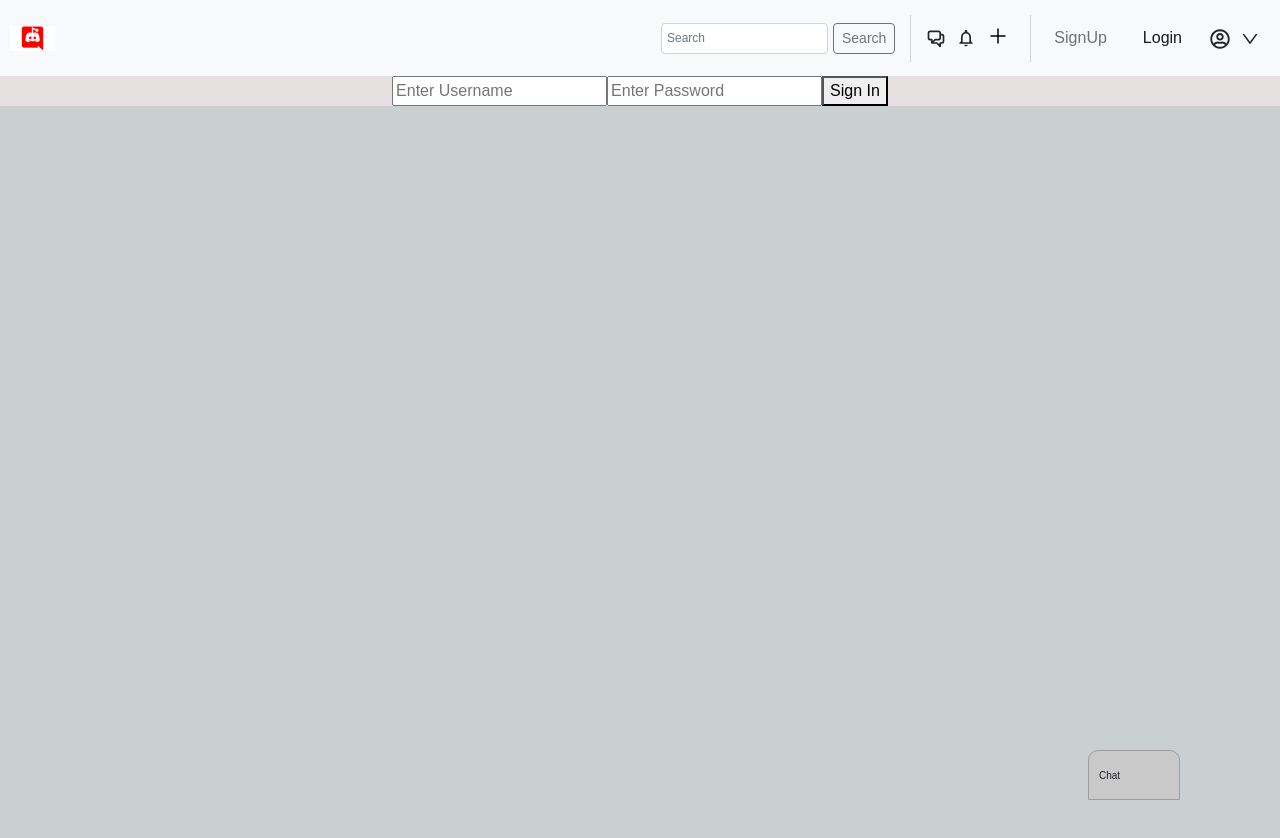
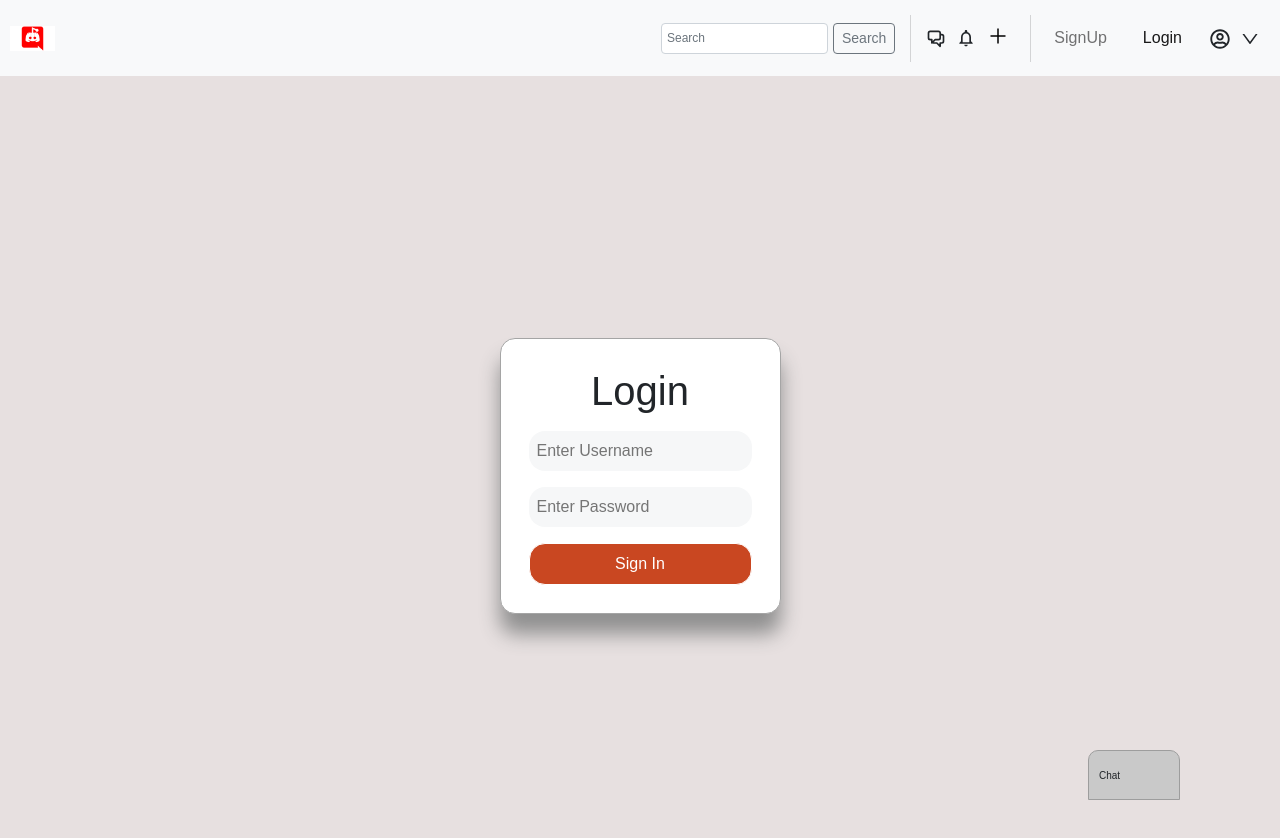
Before and after one commit to SEI-Buffleheads/Breddit-The-Better-Reddit, a React (Create React App) app: page /login in a window 1280 px wide. Shown: the top 838 px of the page. Before the commit the page ends 800 px from the top, so only its background shows below. Built offline with nearby package versions, Linux system fonts and the light colour scheme.

Commit message:
basic login styling

```diff
--- a/src/pages/Login/Login.css
+++ b/src/pages/Login/Login.css
@@ -36,6 +36,9 @@
   background-color: rgb(201 71 33);
   color: white;
   border: solid white;
+  margin: 0.5rem;
+  padding: 0.5rem;
+  border-radius: 1rem;
   border-width: 1px;
 }
 
--- a/src/pages/Login/Login.jsx
+++ b/src/pages/Login/Login.jsx
@@ -31,23 +31,24 @@ function Login() {
   };
 
   return (
-    <div className="signIn">
-      <form className="signForm" onSubmit={handleSubmit}>
+    <div className="login-container">
+      <form className="login-form" onSubmit={handleSubmit}>
+        <h1 className="login-header">Login</h1>
         <input
-          className="input"
+          className="login-input"
           type="text"
           placeholder="Enter Username"
           name="username"
           ref={usernameRef}
         />
         <input
-          className="input"
+          className="login-input"
           type="password"
           placeholder="Enter Password"
           name="password"
           ref={passwordRef}
         />
-        <button type="submit" className="subBtn">
+        <button type="submit" className="login-submit">
           Sign In
         </button>
       </form>
```
